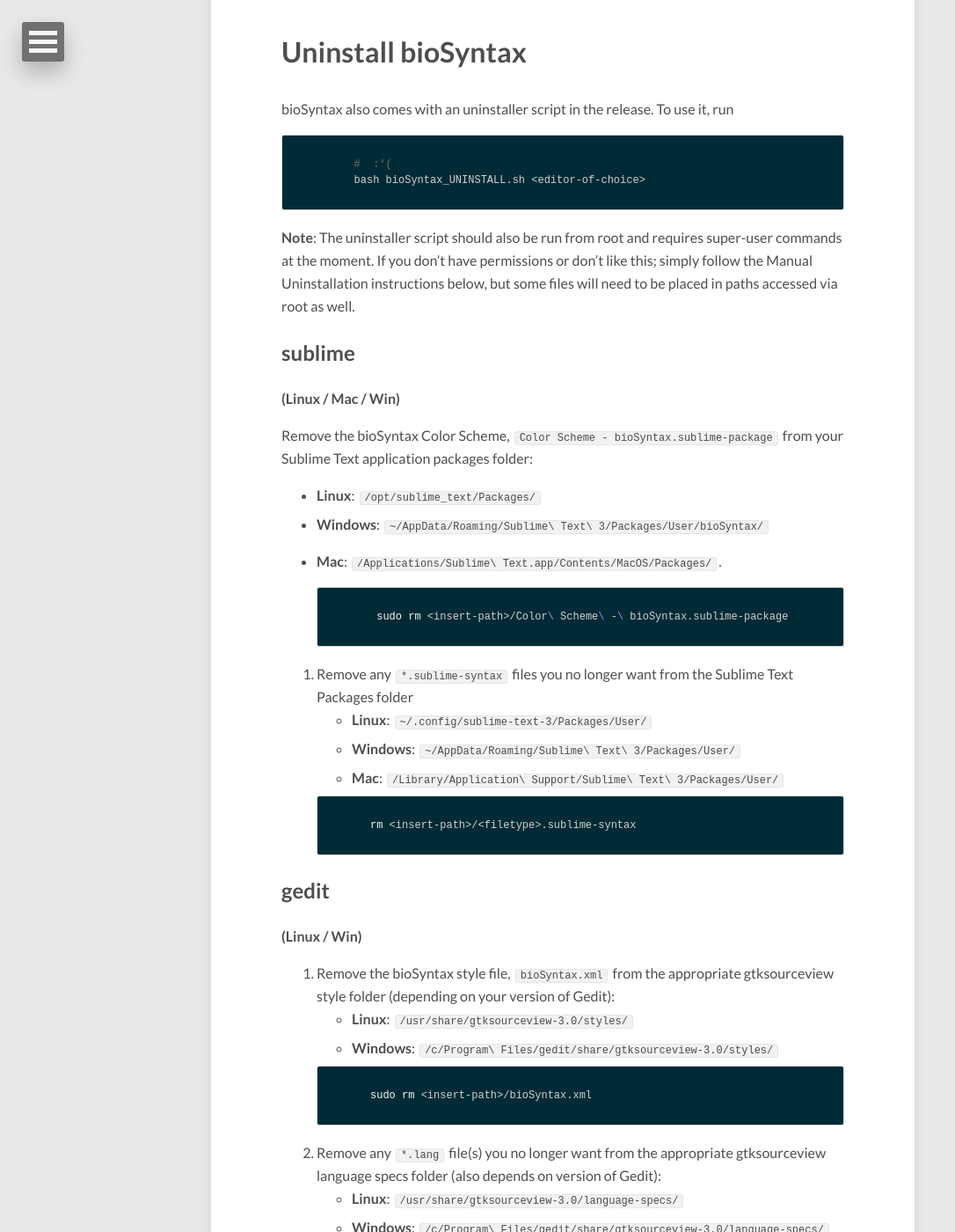
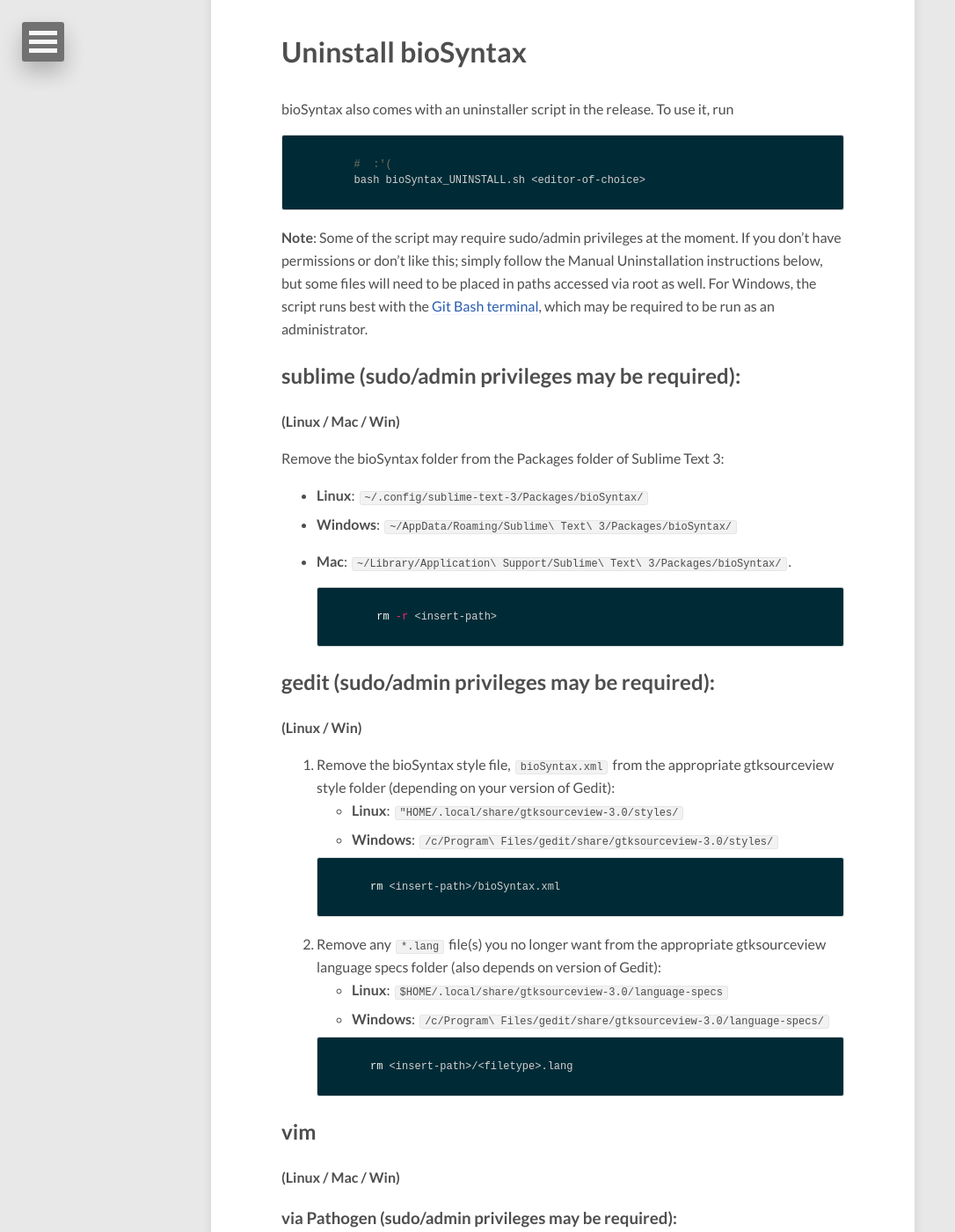
Before and after one commit to bioSyntax/bioSyntax-site, a Jekyll site: the page built from uninstall.md, in a window 1280 px wide and 1400 px high, scrolled down 494 px. Shown: the whole window at 88% size, without its empty margins (0-1086 px from the left). Built offline with Jekyll 4.4.1, drawn with Linux system fonts in a browser that asks for light colours; nearby versions of some CDN libraries; some of the changed text lies outside the part shown.

Commit message:
Update UNINSTALL.md

````diff
--- a/uninstall.md
+++ b/uninstall.md
@@ -19,95 +19,103 @@
 
 
 
-**Note**: The uninstaller script should also be run from root and requires super-user commands at the moment. If you don't have permissions or don't like this; simply follow the Manual Uninstallation instructions below, but some files will need to be placed in paths accessed via root as well.
+**Note**: Some of the script may require sudo/admin privileges at the moment. If you don't have permissions or don't like this; simply follow the Manual Uninstallation instructions below, but some files will need to be placed in paths accessed via root as well. For Windows, the script runs best with the [Git Bash terminal](https://git-scm.com/downloads), which may be required to be run as an administrator.
 
-## sublime
+## sublime (sudo/admin privileges may be required):
 **(Linux / Mac / Win)**
 
-Remove the bioSyntax Color Scheme, `Color Scheme - bioSyntax.sublime-package` from your Sublime Text application packages folder:
-- **Linux**: `/opt/sublime_text/Packages/`
-- **Windows**: `~/AppData/Roaming/Sublime\ Text\ 3/Packages/User/bioSyntax/`
-- **Mac**: `/Applications/Sublime\ Text.app/Contents/MacOS/Packages/`.
+Remove the bioSyntax folder from the Packages folder of Sublime Text 3:
+- **Linux**: `~/.config/sublime-text-3/Packages/bioSyntax/`
+- **Windows**: `~/AppData/Roaming/Sublime\ Text\ 3/Packages/bioSyntax/`
+- **Mac**: `~/Library/Application\ Support/Sublime\ Text\ 3/Packages/bioSyntax/`.
 
 	```
-		sudo rm <insert-path>/Color\ Scheme\ -\ bioSyntax.sublime-package
+		rm -r <insert-path>
 	```
 	{: .language-bash}
 
-2. Remove any `*.sublime-syntax` files you no longer want from the Sublime Text Packages folder
-- **Linux**: `~/.config/sublime-text-3/Packages/User/`
-- **Windows**: `~/AppData/Roaming/Sublime\ Text\ 3/Packages/User/`
-- **Mac**: `/Library/Application\ Support/Sublime\ Text\ 3/Packages/User/`
-
-	```
-		rm <insert-path>/<filetype>.sublime-syntax
-	```
-	{: .language-bash}
-
-## gedit
+## gedit (sudo/admin privileges may be required):
 **(Linux / Win)**
 
 1. Remove the bioSyntax style file, `bioSyntax.xml` from the appropriate gtksourceview style folder (depending on your version of Gedit):
-- **Linux**: `/usr/share/gtksourceview-3.0/styles/`
+- **Linux**: `"HOME/.local/share/gtksourceview-3.0/styles/`
 - **Windows**: `/c/Program\ Files/gedit/share/gtksourceview-3.0/styles/`
 
 	```
-		sudo rm <insert-path>/bioSyntax.xml
+		rm <insert-path>/bioSyntax.xml
 	```
 	{: .language-bash}
 
 2. Remove any `*.lang` file(s) you no longer want from the appropriate gtksourceview language specs folder (also depends on version of Gedit):
-- **Linux**: `/usr/share/gtksourceview-3.0/language-specs/`
+- **Linux**: `$HOME/.local/share/gtksourceview-3.0/language-specs`
 - **Windows**: `/c/Program\ Files/gedit/share/gtksourceview-3.0/language-specs/`
 
 	```
-		sudo rm <insert-path>/<filetype>.lang
+		rm <insert-path>/<filetype>.lang
 	```
 	{: .language-bash}
 
 ## vim
 **(Linux / Mac / Win)**
 
-1. Remove the bioSyntax color file, `bioSyntax.vim` from your Vim colors folder:
+### via Pathogen (sudo/admin privileges may be required):
+
+Remove the `bioSyntax-vim` Git repo from the bundles folder in your vim folder:
+- **Linux/Mac**: `~/.vim/bundles/bioSyntax-vim`
+- **Windows**: `$HOME/vimfiles/bundles/bioSyntax-vim`
 
 	```
-		rm ~/.vim/colors/bioSyntax.vim
+		rm -r <insert-path>
+	```
+	{: .language-bash}
+
+### Manually (sudo/admin privileges may be required):
+
+1. Remove the bioSyntax color file, `bioSyntax.vim` from your Vim colors folder:
+- **Linux/Mac**: `~/.vim/colors`
+- **Windows**: `$HOME/vimfiles/colors`
+
+	```
+		rm <insert-path>/bioSyntax.vim
 	```
 	{: .language-bash}
 
 2. Remove any syntax file(s) you no longer want from your Vim syntax folder:
+- **Linux/Mac**: `~/.vim/syntax`
+- **Windows**: `$HOME/vimfiles/syntax`
 
 	```
-		rm ~/.vim/syntax/<filetype>.vim
+		rm <insert-path>/<filetype>.vim
 	```
 	{: .language-bash}
 
-3. Remove corresponding autodetec files from your Vim ftdetect folder:
+3. Remove corresponding autodetect files from your Vim ftdetect folder:
+- **Linux/Mac**: `~/.vim/ftdetect`
+- **Windows**: `$HOME/vimfiles/ftdetect`
 
 	```
-		rm ~/.vim/ftdetect/<filetype>.vim
+		rm <insert-path>/<filetype>.vim
 	```
 	{: .language-bash}
 
-## less
+## less (sudo/admin privileges may be required):
 **(Linux / Mac)**
 
-1. Remove the `biosyntax.outlang` and `biosyntax-vcf.outlang` files from your source-highlight folder:
-- **Ubuntu**: `/usr/share/source-highlight/`
-- **CentOS**: `/usr/bin/`
+1. Remove the `bioSyntax.outlang` and `bioSyntax-vcf.outlang` files from your source-highlight folder:
+- **Linux**: `$HOME/.local/share/source-highlight`
 - **Mac**: `/usr/local/opt/source-highlight/share/source-highlight/`
 
 	```
-		sudo rm <insert-path>/biosyntax.outlang
-		sudo rm <insert-path>/biosyntax-vcf.outlang
+		rm <insert-path>/bioSyntax.outlang
+		rm <insert-path>/bioSyntax-vcf.outlang
 	```
 	{: .language-bash}
 
 2. Remove the `*.style` and corresponding `*.lang` file(s) that you no longer want from the paths as above:
 
 	```
-		sudo rm <insert-path>/<filetype>.lang
-		sudo rm <insert-path>/<filetype>.style
+		rm <insert-path>/<filetype>.lang
+		rm <insert-path>/<filetype>.style
 	```
 	{: .language-bash}
 
````
